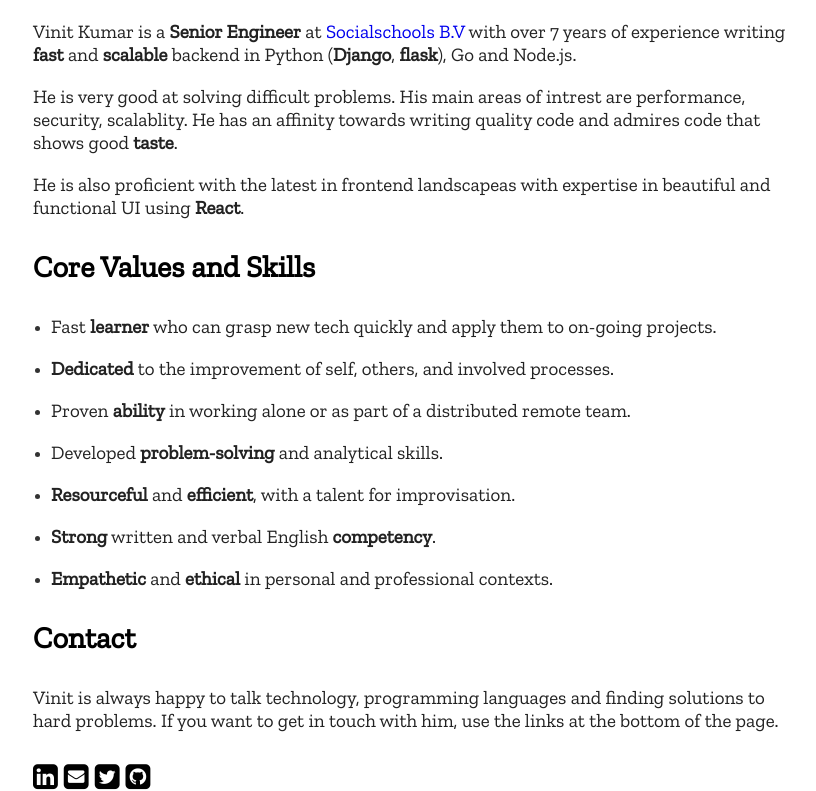
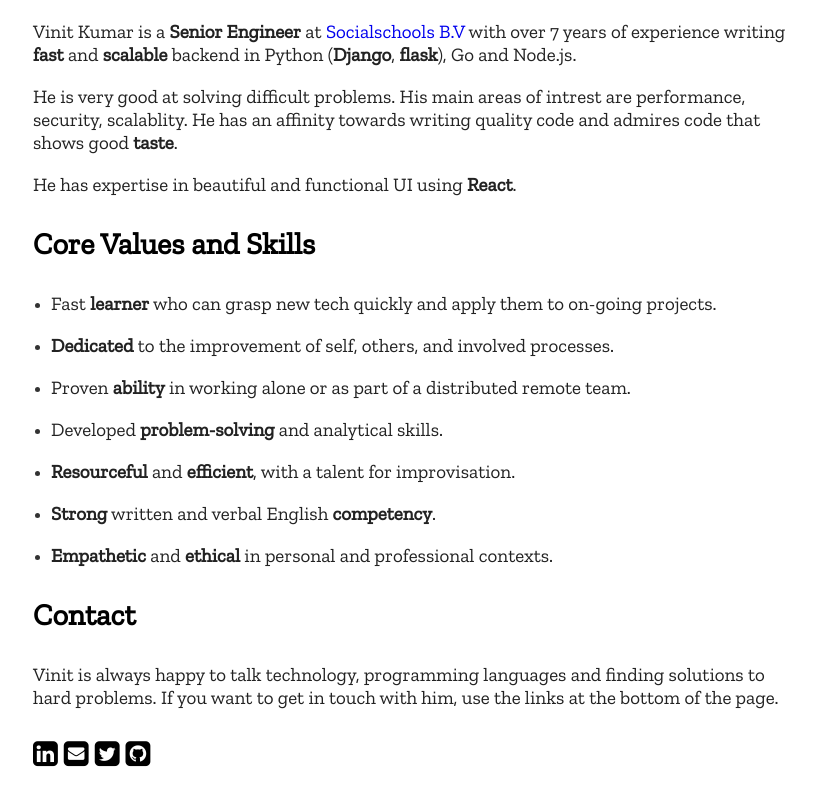
Before and after one commit to vinitkumar/vinitkumar.github.com, a Jekyll site: the page built from index.md, in a window 1280 px wide, cut to the strip 359-1150 px from the top of the page. Shown: the whole strip, without its empty margins (223-1039 px from the left). Built offline with Jekyll 4.4.1, drawn with Linux system fonts in a browser that asks for light colours; after the commit the page ends 1127 px from its top, so only the background shows below that.

Commit message:
fix typo

```diff
--- a/index.md
+++ b/index.md
@@ -13,7 +13,7 @@ writing  __fast__ and __scalable__ backend in Python (__Django__, __flask__), Go
 
 He is very good at solving difficult problems. His main areas of intrest are performance, security, scalablity. He has an affinity towards writing quality code and admires code that shows good __taste__.
 
-He is also proficient with the latest in frontend landscapeas with expertise in beautiful and functional UI using __React__.
+He has expertise in beautiful and functional UI using __React__.
 
 <h2>Core Values and Skills</h2>
 
```
